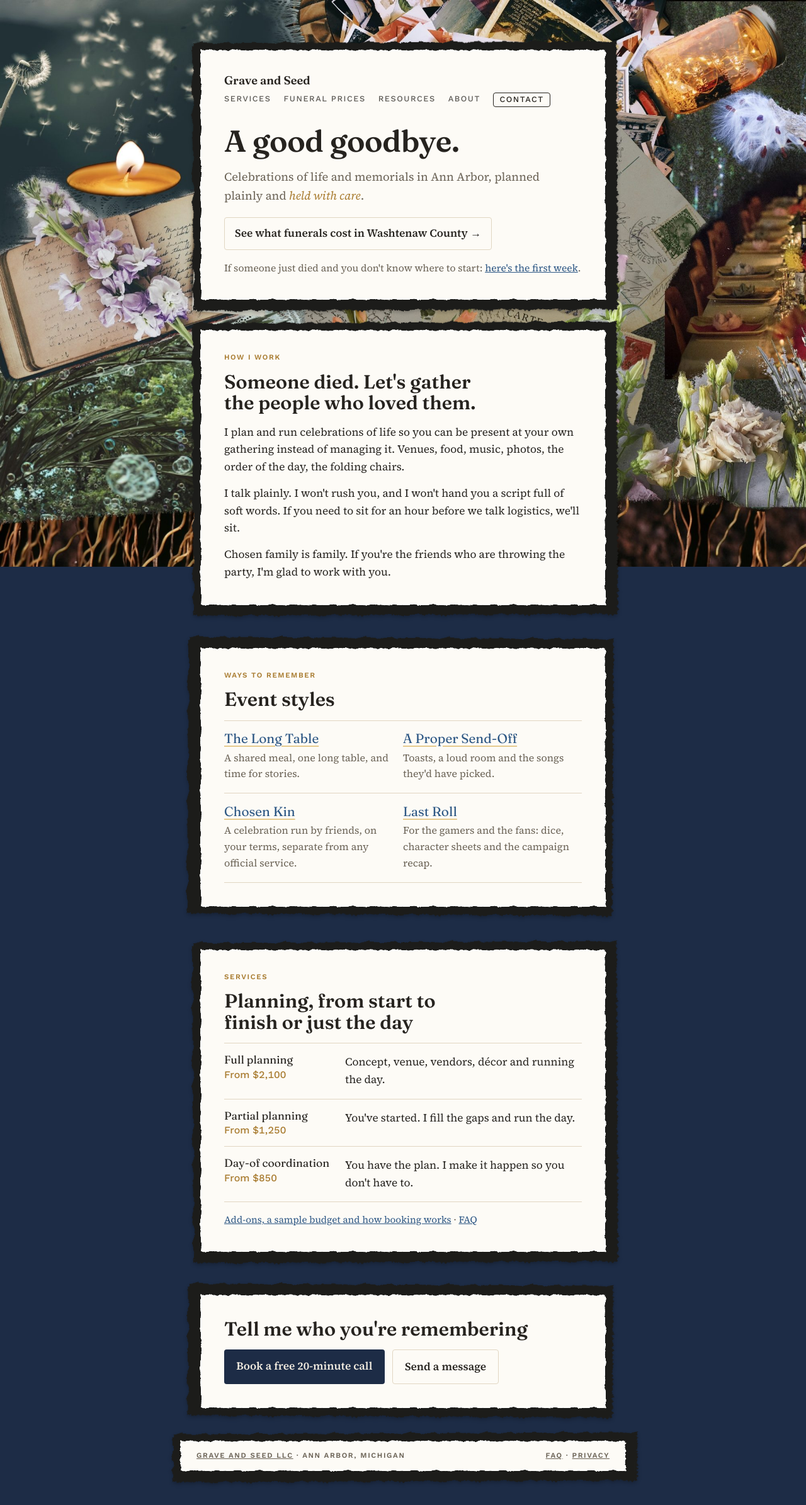
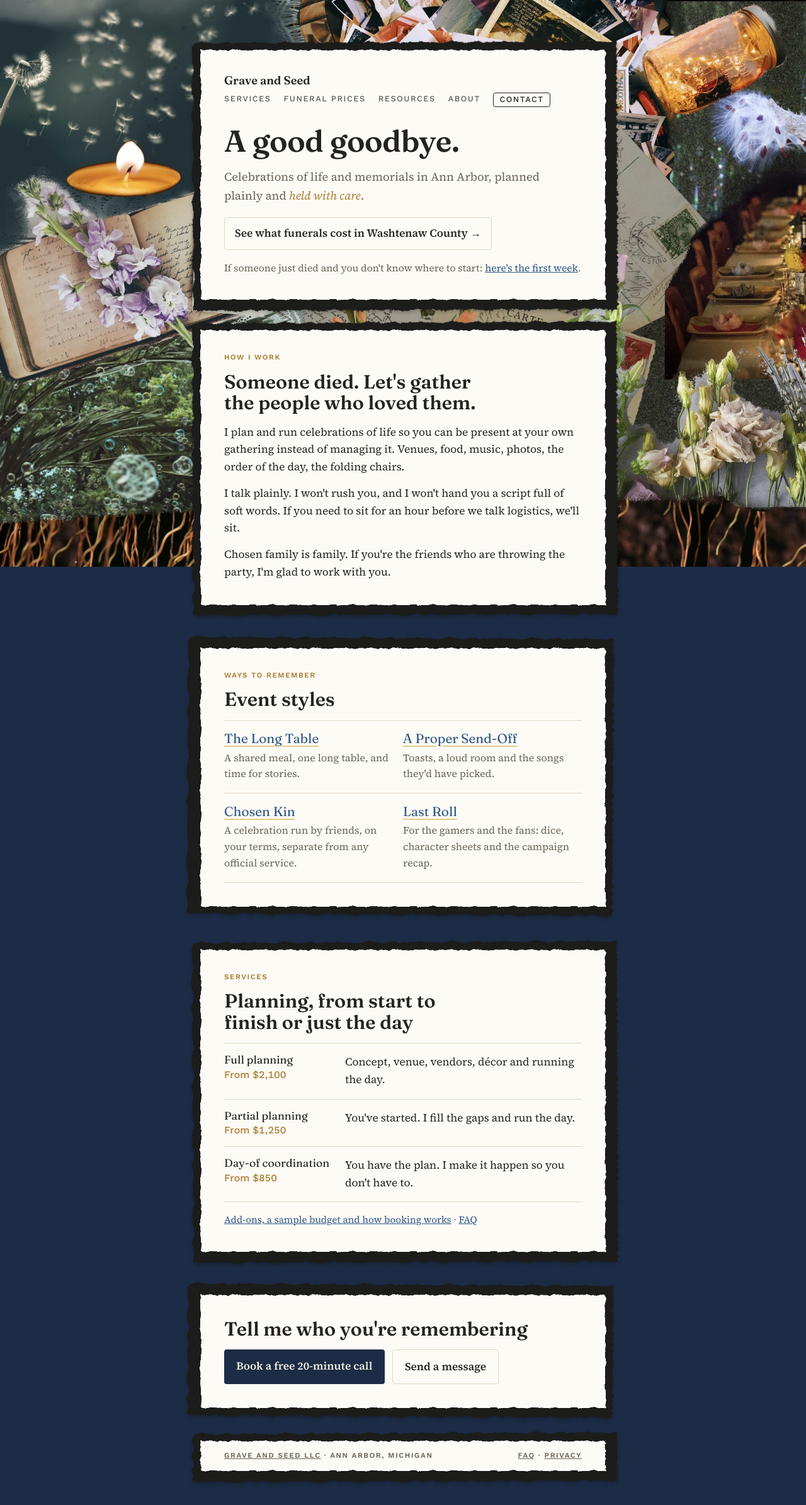
Before and after one commit to katekelley/graveandseed, a Jekyll site: the page built from index.html, in a window 1280 px wide. Shown: the whole page at 63% size. Built offline with Jekyll 4.4.1, drawn with Linux system fonts in a browser that asks for light colours.

Commit message:
Make the footer card the same width as the content cards
The footer's paper card was drawn on the outer wrapper, so it ran wider
than the cards above it on phones, tablets and wide screens. Draw it on
an inner box inside the same wrapper the main content uses, so the edges
and the text line up at every width.

Co-Authored-By: Claude Opus 5.5 <noreply@anthropic.com>
Claude-Session: https://claude.ai/code/session_011MgnuDPPcyysDfMpMHL2sF

```diff
--- a/_includes/footer.html
+++ b/_includes/footer.html
@@ -1,6 +1,8 @@
 <footer>
   <div class="wrap">
-    <span class="label"><a href="/" style="color: inherit">Grave and Seed LLC</a> &middot; {{ site.data.content.location }}</span>
-    <span class="label"><a href="/faq/" style="color: inherit">FAQ</a> &middot; <a href="/privacy/" style="color: inherit">Privacy</a></span>
+    <div class="foot-card">
+      <span class="label"><a href="/" style="color: inherit">Grave and Seed LLC</a> &middot; {{ site.data.content.location }}</span>
+      <span class="label"><a href="/faq/" style="color: inherit">FAQ</a> &middot; <a href="/privacy/" style="color: inherit">Privacy</a></span>
+    </div>
   </div>
 </footer>
--- a/_includes/head.html
+++ b/_includes/head.html
@@ -116,7 +116,7 @@ input:focus, textarea:focus, button:focus-visible { outline: 2px solid var(--mos
 .note { color: var(--muted); font-size: 0.95rem; }
 .sent { color: var(--moss); font-weight: 600; }
 
-footer .wrap { padding-block: 1.5rem 2.5rem; border-top: 1px solid var(--line); display: flex; flex-wrap: wrap; justify-content: space-between; gap: 0.5rem; }
+footer .foot-card { display: flex; flex-wrap: wrap; justify-content: space-between; gap: 0.5rem; }
 
 .topnav { display: flex; flex-wrap: wrap; align-items: baseline; justify-content: space-between; gap: 0.5rem 1.5rem; }
 .topnav .brand { font: 600 1.15rem/1.2 var(--display); color: var(--soil-ink); text-decoration: none; }
@@ -186,22 +186,23 @@ body::before { content: ""; position: fixed; inset: 0; z-index: -3; height: 100l
 @media (max-width: 700px) { :root { --wall-img: url("/assets/collage-garden-1000.jpg"); } body::before { background-position: 12% center; } }
 header.soil, header.soil.slim, header.soil.hero { background: none; min-height: 0; display: block; color: var(--ink); }
 header.soil::before { display: none; }
-header.soil .wrap, header.soil.slim .wrap, main .wrap > *, footer .wrap { position: relative; isolation: isolate; box-sizing: border-box; }
+header.soil .wrap, header.soil.slim .wrap, main .wrap > *, footer .wrap > * { position: relative; isolation: isolate; box-sizing: border-box; }
 header.soil .wrap, header.soil.slim .wrap { margin-top: clamp(2rem, 9vh, 5.5rem); padding: clamp(1.4rem, 4vw, 2.25rem); gap: 1rem; max-width: 44rem; }
-header.soil .wrap::before, main .wrap > *::before, footer .wrap::before { content: ""; position: absolute; z-index: -2; inset: -12px -18px -16px -11px; background-color: var(--backing); border-image: var(--edge-backing) 57 / 19px / 16px round; transform: rotate(var(--tilt, -0.25deg)); }
-header.soil .wrap::after, main .wrap > *::after, footer .wrap::after { content: ""; position: absolute; z-index: -1; inset: 0; background-color: var(--card); border-image: var(--edge-paper) 21 / 7px / 6px round; }
+header.soil .wrap::before, main .wrap > *::before, footer .wrap > *::before { content: ""; position: absolute; z-index: -2; inset: -12px -18px -16px -11px; background-color: var(--backing); border-image: var(--edge-backing) 57 / 19px / 16px round; transform: rotate(var(--tilt, -0.25deg)); }
+header.soil .wrap::after, main .wrap > *::after, footer .wrap > *::after { content: ""; position: absolute; z-index: -1; inset: 0; background-color: var(--card); border-image: var(--edge-paper) 21 / 7px / 6px round; }
 main .wrap > *:nth-child(2n) { --tilt: 0.3deg; }
 main .wrap > *:nth-child(2n)::before { inset: -16px -11px -12px -19px; }
 main .wrap { gap: 3.25rem; padding-block: 3.25rem 3.5rem; max-width: 44rem; }
 main .wrap > * { padding: clamp(1.4rem, 4vw, 2.25rem); margin: 0; }
 main .wrap > p.note { padding-block: 1rem; }
-@media (max-width: 560px) { header.soil .wrap, header.soil.slim .wrap, main .wrap, footer .wrap { margin-inline: 18px; width: auto; } header.soil .wrap::before, main .wrap > *::before, footer .wrap::before { inset: -9px -12px -12px -8px; } }
+@media (max-width: 560px) { header.soil .wrap, header.soil.slim .wrap, main .wrap, footer .wrap { margin-inline: 18px; width: auto; } header.soil .wrap::before, main .wrap > *::before, footer .wrap > *::before { inset: -9px -12px -12px -8px; } }
 @media (min-width: 1000px) {
   header.soil .wrap, header.soil.slim .wrap { max-width: 40rem; margin-inline: auto; }
   main .wrap { max-width: 62rem; gap: 4.5rem; }
   main .wrap > * { width: min(40rem, 100%); }
   main .wrap > * { justify-self: center; }
-  footer .wrap { max-width: 40rem; margin-inline: auto; }
+  footer .wrap { max-width: 62rem; }
+  footer .wrap > * { max-width: 40rem; margin-inline: auto; }
 }
 header.soil h1, header.soil.slim h1 { margin-top: 0.75rem; padding-top: 0; font-size: clamp(2.1rem, 6vw, 3rem); color: var(--ink); text-shadow: none; }
 header .lede, header.soil.slim .lede { font-size: 1.15rem; color: var(--muted); }
@@ -215,6 +216,7 @@ header .lede em { color: var(--wheat); }
 .crisis a { color: var(--moss); }
 header.soil.hero .lede, header.soil.hero .crisis, header.soil.hero h1 { text-shadow: none; }
 .next { background: none; border: 0; border-radius: 0; }
-footer .wrap { border-top: 0; margin-bottom: 3.5rem; padding: 1rem 1.5rem; max-width: 44rem; }
+footer .wrap { margin-bottom: 3.5rem; }
+footer .wrap > * { padding: 1rem clamp(1.4rem, 4vw, 2.25rem); }
 footer .label a, footer .label { color: var(--muted); }
 </style>
```
